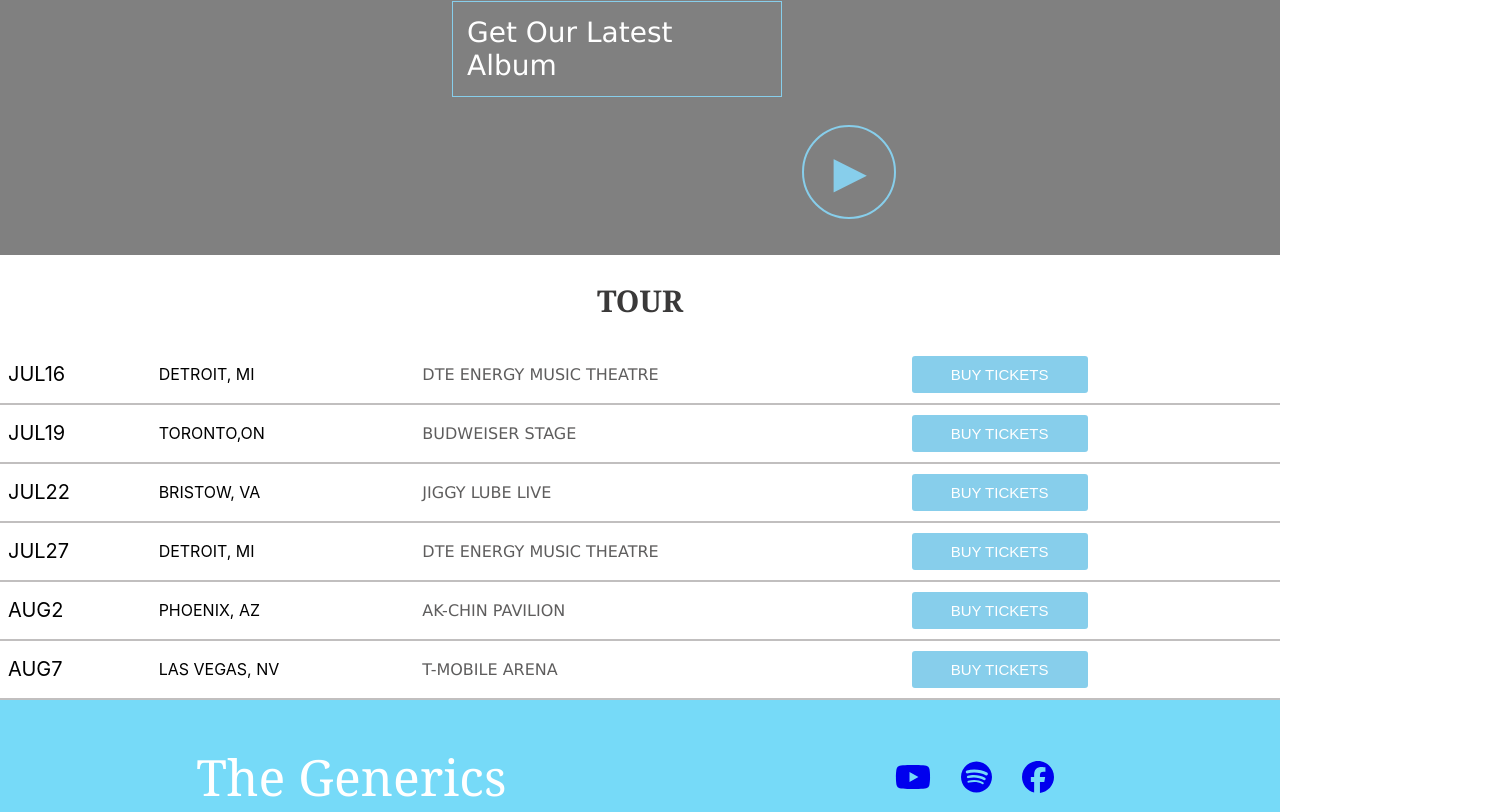
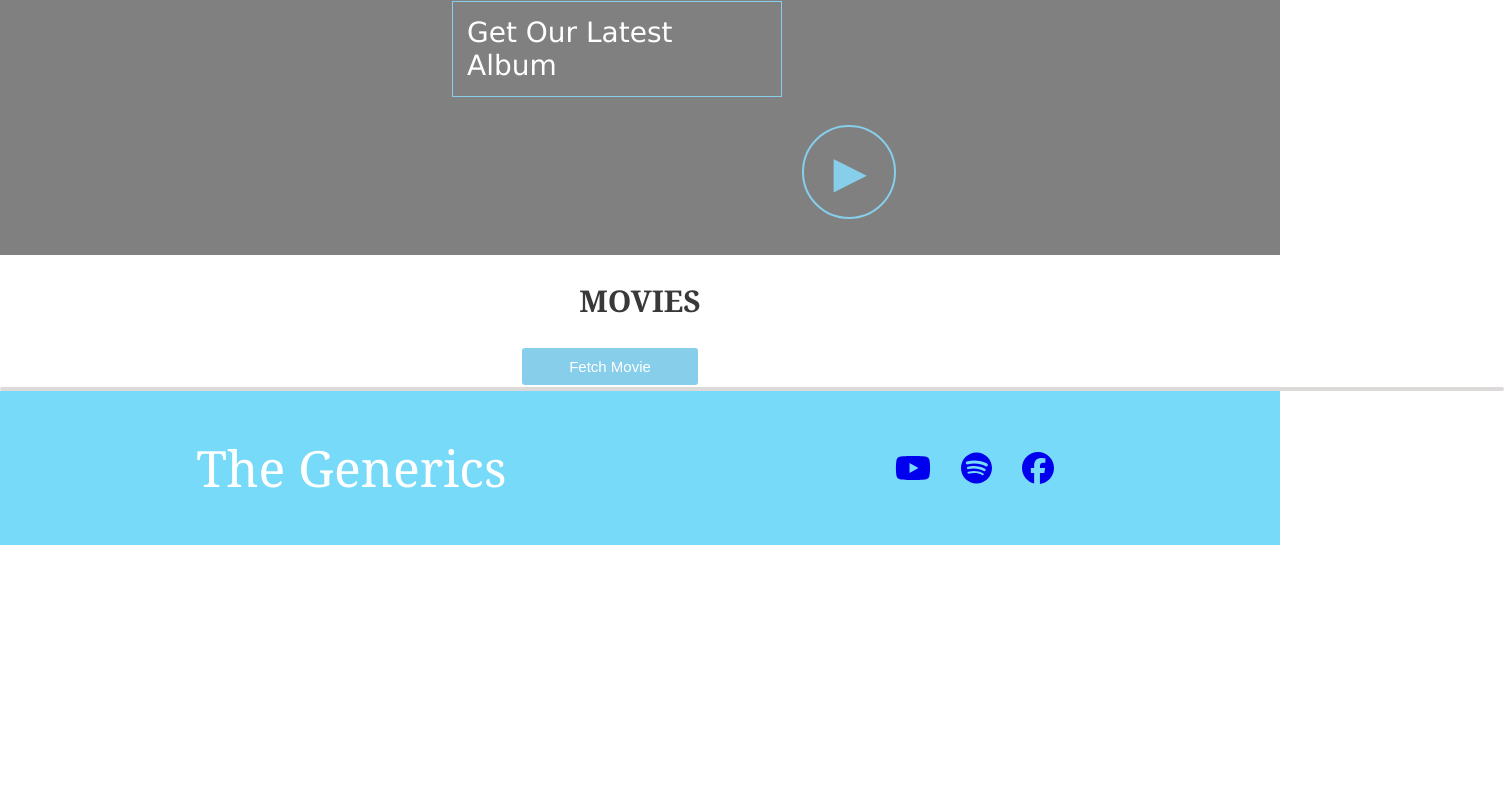
Before and after one commit to udaykumardl/ecommerce-website1, a React (Create React App) app: page /home in a window 1280 px wide. Shown: the part 251-1063 px from the top of the page, 1504 px wide, since content can reach past the window. After the commit the page ends 800 px from the top, so only its background shows below. Built offline with nearby package versions, Linux system fonts and the light colour scheme.

Commit message:
Making Api calls in React

```diff
--- a/src/Components/Home/Home.js
+++ b/src/Components/Home/Home.js
@@ -1,57 +1,15 @@
 import React from 'react'
 import classes from './Home.module.css'
 import HomePageBanner from '../HomePageBanner/HomePageBanner'
+import MovieData from '../MovieData/MovieData'
 
 const Home= () =>{
-    const TourElements=[
-        {
-            date:'JUL16',
-            place:'DETROIT, MI',
-            city:'DTE ENERGY MUSIC THEATRE'
-        },
-        {
-            date:'JUL19',
-            place:'TORONTO,ON',
-            city:'BUDWEISER STAGE'
-        },
-        {
-            date:'JUL22',
-            place:'BRISTOW, VA',
-            city:'JIGGY LUBE LIVE'
-        },
-        {
-            date:'JUL27',
-            place:'DETROIT, MI',
-            city:'DTE ENERGY MUSIC THEATRE'
-        },
-        {
-            date:'AUG2',
-            place:'PHOENIX, AZ',
-            city:'AK-CHIN PAVILION'
-        },
-        {
-            date:'AUG7',
-            place:'LAS VEGAS, NV',
-            city:'T-MOBILE ARENA'
-        },
-    ]
-
-    return (
+   return (
         <div>
             <HomePageBanner />
-            <h2 className={classes.heading}>TOUR</h2>
-            <table className={classes.tourTable} >
-                <tbody>
-                    {TourElements.map((item,index)=>(
-                        <tr className={classes.item}  key={index}>
-                            <td className={classes.date}>{item.date}</td>
-                            <td className={classes.price}>{item.place}</td>
-                            <td className={classes.city}>{item.city}</td>
-                            <td><button>BUY TICKETS</button></td>
-                        </tr>
-                    ))}
-                </tbody>
-            </table>
+            <h2 className={classes.heading}>MOVIES</h2>
+
+            <MovieData />
 
         </div>
 
--- /dev/null
+++ b/src/Components/MovieData/MovieData.js
@@ -0,0 +1,99 @@
+import React ,{useState} from 'react'
+import classes from './MovieData.module.css'
+
+const MovieData =() =>{
+    const [movies ,setMovies] =useState ([])
+
+    async function fetchMoviesHandler() {
+        const response= await fetch('https://swapi.dev/api/films/')
+         const data= await response.json()
+
+            const transformedMovies =data.results.map(movieData =>({
+
+                    id:movieData.edoside_id,
+                    title:movieData.title,
+                    openingText:movieData.opening_crawl,
+                    releaseDate:movieData.release_date
+                }
+            ))
+            setMovies(transformedMovies);
+
+        }
+
+
+    return (
+    <div>
+        <button className={classes.button} onClick={fetchMoviesHandler}>Fetch Movie</button>
+
+            <div className={classes.maindiv}>
+                {movies.map((movie, index) => (
+                    <div className={classes.item} key={index}>
+                        <div className={classes.innerdiv}>
+                            <h3 className={classes.place}>{movie.title}</h3>
+                            <h5 className={classes.date}>Release Date:{movie.releaseDate}</h5>
+                        </div>
+
+                        <td className={classes.city}>{movie.openingText}</td><br/>
+                        <td><button>BUY TICKETS</button></td>
+                    </div>
+                ))}
+            </div>
+
+    </div>
+
+    )
+
+}
+
+export default MovieData;
+
+
+
+// import React, { useState } from 'react';
+// import classes from './MovieData.module.css';
+
+// const MovieData = () => {
+//     const [movies, setMovies] = useState([]);
+
+//     async function fetchMovieHandler() {
+//         try {
+//             const response = await fetch('https://swapi.dev/api/films/');
+//             const data = await response.json();
+
+//             const transformedMovies = data.results.map(movieData => ({
+//                 id: movieData.episode_id,
+//                 title: movieData.title,
+//                 openingText: movieData.opening_crawl,
+//                 releaseDate: movieData.release_date
+//             }));
+
+//             setMovies(transformedMovies);
+//         } catch (error) {
+//             console.error('Error fetching movies:', error);
+//         }
+//     }
+
+//     return (
+//         <div>
+//             <button className={classes.button} onClick={fetchMovieHandler}>Fetch Movie</button>
+
+
+//                 <div className={classes.maindiv}>
+//                     {movies.map((movie, index) => (
+//                         <div className={classes.item} key={index}>
+//                             <div className={classes.innerdiv}>
+//                               <h3 className={classes.place}>{movie.title}</h3>
+//                             <h5 className={classes.date}>Release Date:{movie.releaseDate}</h5>
+//                             </div>
+
+//                             <td className={classes.city}>{movie.openingText}</td><br/>
+//                             <td><button>BUY TICKETS</button></td>
+//                         </div>
+//                     ))}
+//                 </div>
+
+//         </div>
+//     );
+// }
+
+// export default MovieData;
--- /dev/null
+++ b/src/Components/MovieData/MovieData.module.css
@@ -0,0 +1,44 @@
+.item{
+    border-bottom: 2px solid rgb(178, 176, 176);
+}
+.button{
+  margin-left: 520px;
+
+}
+.button:hover{
+    background-color: rgb(69, 191, 240);
+}
+.maindiv{
+    border :2px solid rgb(220, 217, 217);
+    width: 1500px;
+    margin-left: px;
+    background-color: rgb(220, 217, 217);
+    border-radius: 10px;
+    /* margin-bottom: 10px; */
+
+}
+.item{
+    border: 2px solid rgb(251, 201, 230);
+    border-radius: 10px;
+    margin: 20px;
+    background-color: rgb(251, 201, 230);
+    padding: 10px;
+}
+.innerdiv{
+    display: flex;
+    justify-content: space-between;
+}
+
+.date{
+    font-size: 20px;
+  }
+  .place{
+    color: gray;
+    font-size: 20px;
+    font-family: 'Lucida Sans', 'Lucida Sans Regular', 'Lucida Grande', 'Lucida Sans Unicode', Geneva, Verdana, sans-serif;
+  }
+  .city{
+    color: rgb(94, 93, 93);
+    /* font-family: Georgia, 'Times New Roman', Times, serif; */
+    font-family: 'Lucida Sans', 'Lucida Sans Regular', 'Lucida Grande', 'Lucida Sans Unicode', Geneva, Verdana, sans-serif;
+  }
```
